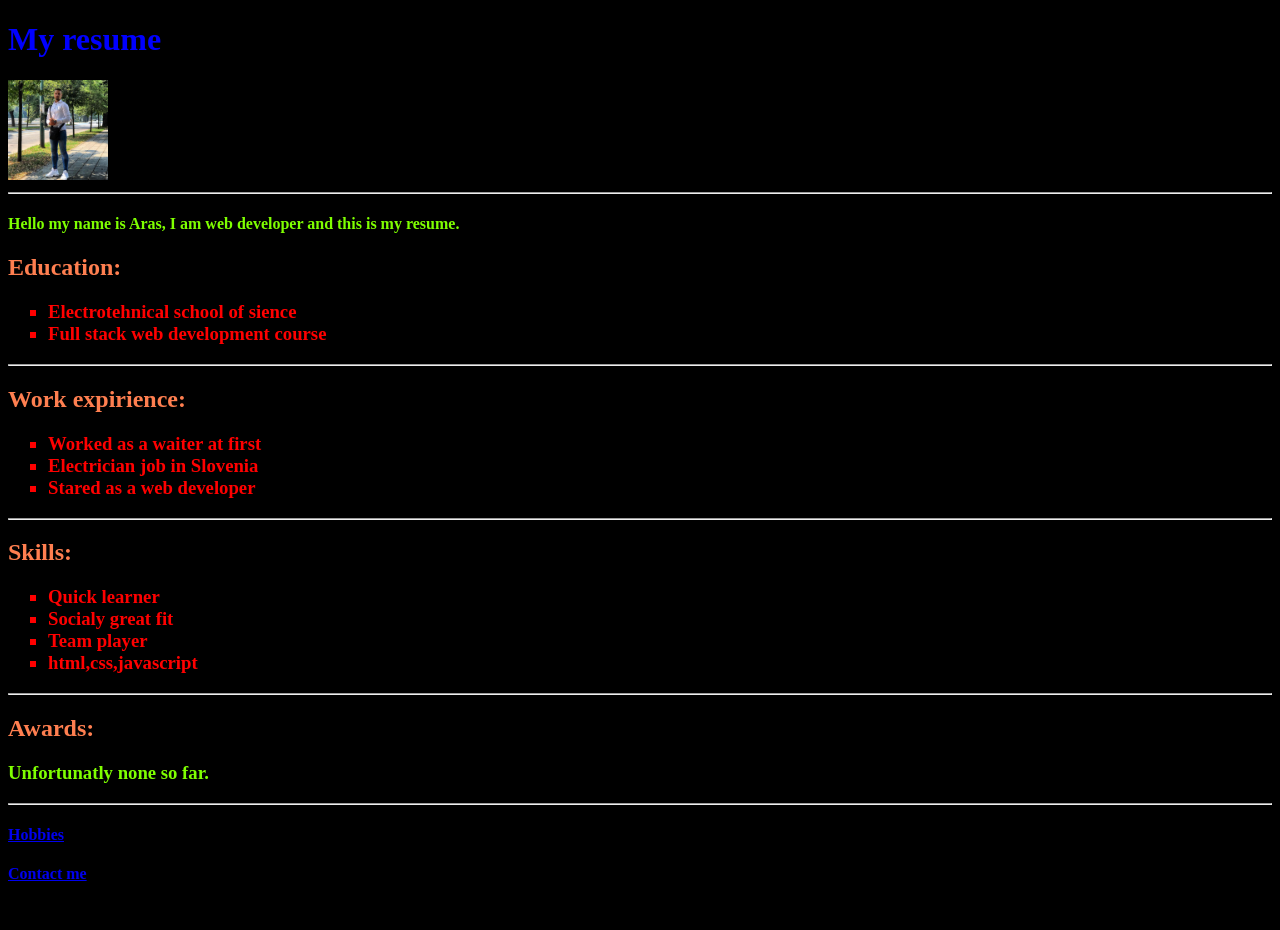
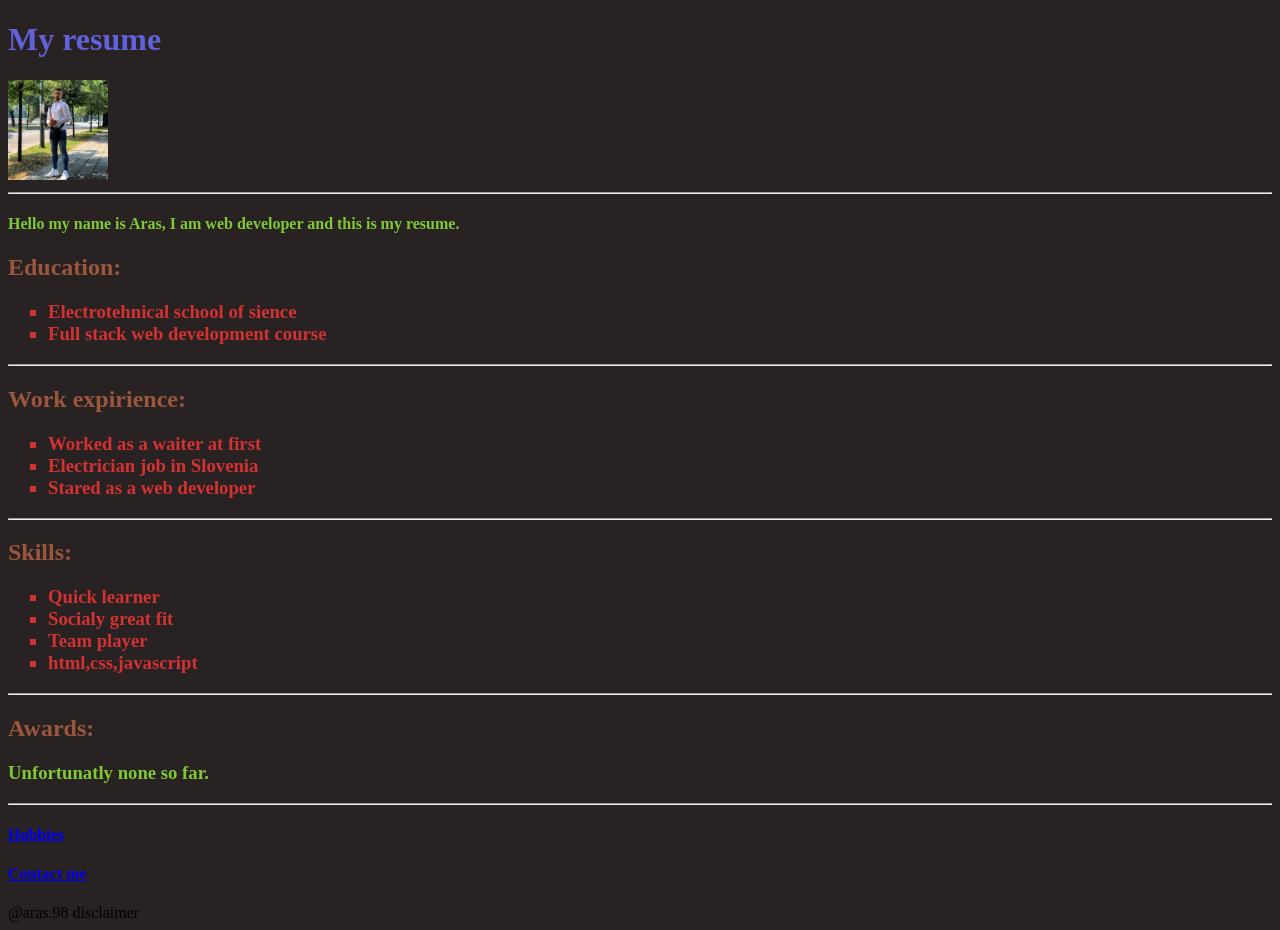
Before and after one commit to arke1256/html-aras, a plain HTML site: page index.html in a window 1280 px wide. Drawn offline with Linux system fonts and the light colour scheme.

Commit message:
Add files via upload

```diff
--- a/aras.css
+++ b/aras.css
@@ -1,15 +1,15 @@
 h1{
-    color: blue;
+    color: rgb(97, 97, 219);
 }
 h2{
-    color: coral;
+    color: rgb(154, 87, 62);
 }
 h3{
-    color:red
+    color:rgb(211, 50, 50)
 }
 p{
-    color: chartreuse;
+    color: rgb(126, 201, 52);
 }
 *{
-    list-style: square; background-color: black;
+    list-style: square; background-color: rgb(41, 34, 34);
 }
```
